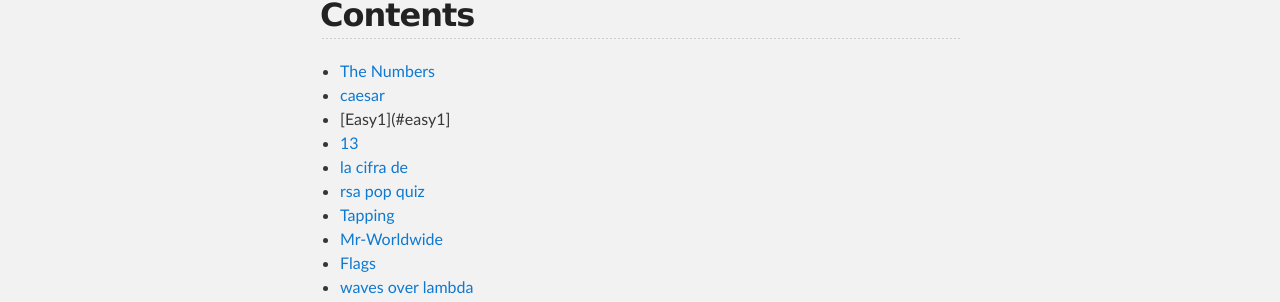
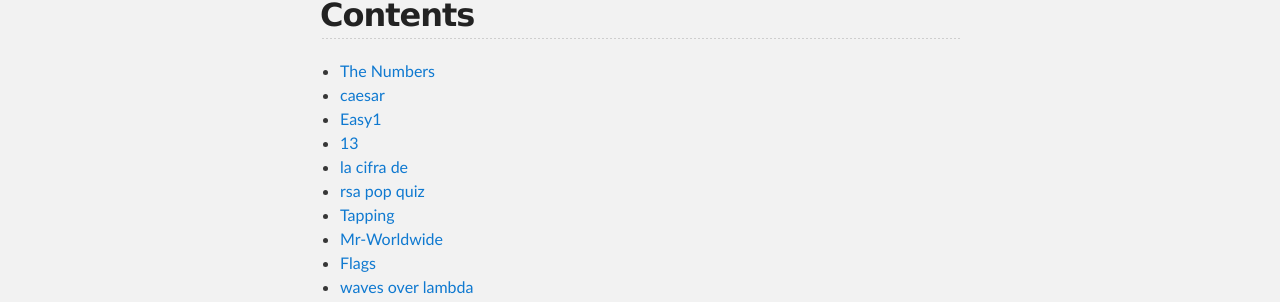
Before and after one commit to djm89uk/djm89uk.github.io, a Jekyll site: the page built from picogym_c.md, in a window 1280 px wide and 900 px high. Shown: the part 420-722 px from the top of the window. Built offline with Jekyll 4.4.1, drawn with Linux system fonts in a browser that asks for light colours; our own code applies the rules of GitHub Pages for plain Markdown files; Markdown is read by kramdown in place of the engine named in the settings.

Commit message:
Update picogym_c.md

```diff
--- a/picogym_c.md
+++ b/picogym_c.md
@@ -6,7 +6,7 @@ Cryptography is essential to many models of cyber security. Cryptography applies
 
 - [The Numbers](#the-numbers)
 - [caesar](#caesar)
-- [Easy1](#easy1]
+- [Easy1](#easy1)
 - [13](#thirteen)
 - [la cifra de](#la-cifra-de)
 - [rsa pop quiz](#rsa-pop-quiz)
```
